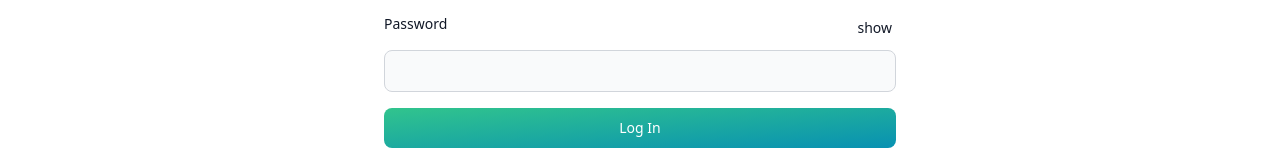
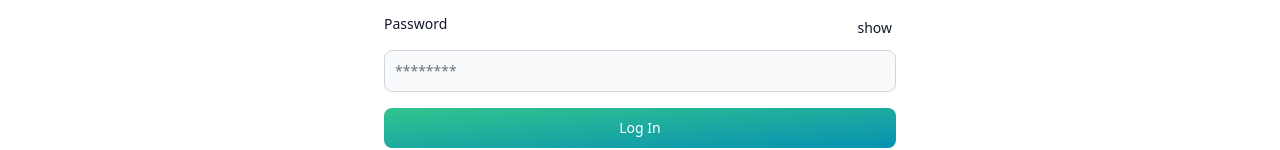
Before and after one commit to Xela-KP/fomo, a React (Vite) app in the folder src/client/: page /login in a window 1280 px wide. Shown: the part 262-412 px from the top of the page. Built offline with nearby package versions, Linux system fonts and the light colour scheme; the HTML template or start-up script is replaced by a standard one.

Commit message:
refactored password form

```diff
--- a/src/client/src/pages/Login.tsx
+++ b/src/client/src/pages/Login.tsx
@@ -8,11 +8,6 @@ import {
     useState,
 } from 'react';
 import { Link, useNavigate } from 'react-router-dom';
-
-interface LoginForm {
-    email: string;
-    password: string;
-}
 
 export default () => {
     const [showPwd, setShowPwd] = useState(false);
@@ -92,6 +87,7 @@ export default () => {
                         </div>
                         <TextInput
                             id="password"
+                            placeholder="********"
                             type={pwdType}
                             required
                             onChange={handleInput}
--- a/src/client/src/pages/Signup.tsx
+++ b/src/client/src/pages/Signup.tsx
@@ -95,7 +95,7 @@ export default () => {
                         <TextInput
                             id="password"
                             type={pwdType}
-                            placeholder="Password"
+                            placeholder="********"
                             required
                             onChange={handleInput}
                         />
```
